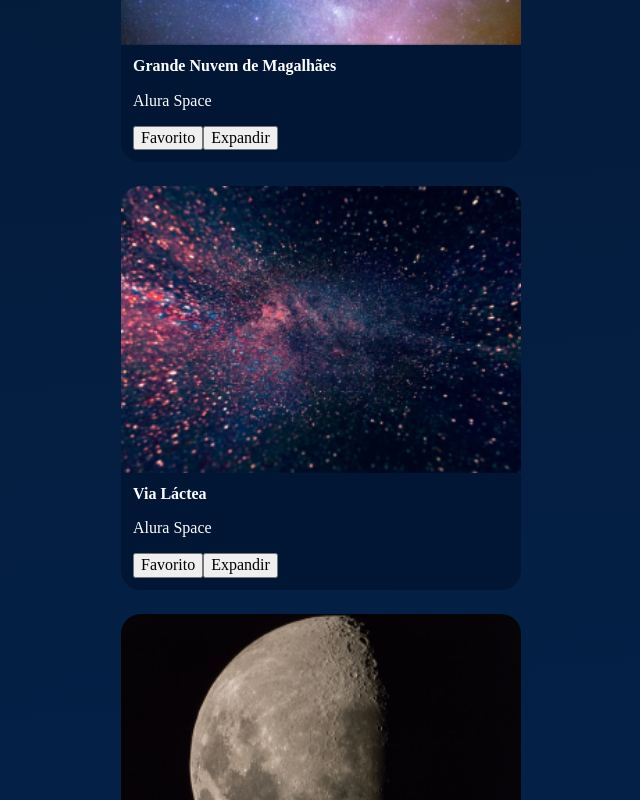
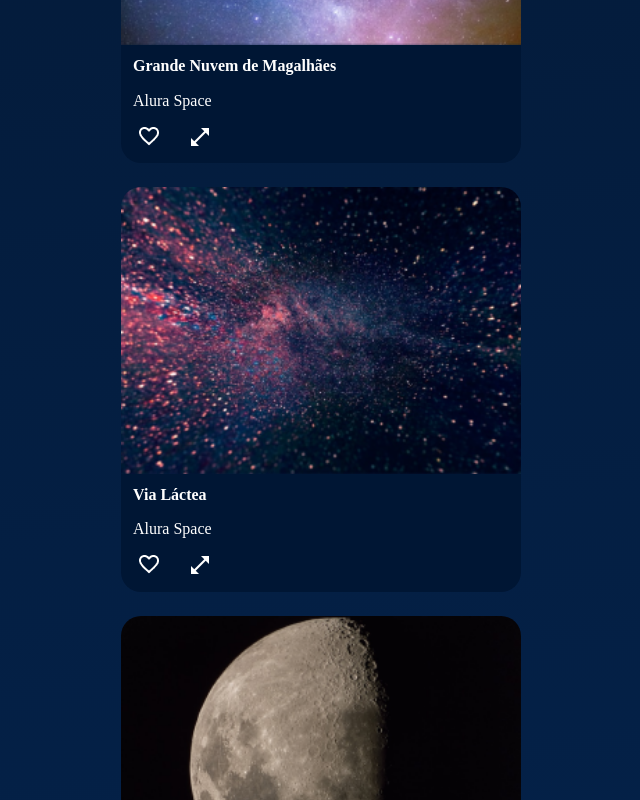
Before and after one commit to Joaolucas00/react-js, a React (Vite) app in the folder space-app/: page / in a window 1280 px wide. Shown: the part 940-1740 px from the top of the page, without its empty margins (7-647 px from the left). Built offline with nearby package versions, Linux system fonts and the light colour scheme.

Commit message:
estilizando

```diff
--- a/space-app/src/componentes/Galeria/Card/index.jsx
+++ b/space-app/src/componentes/Galeria/Card/index.jsx
@@ -26,6 +26,13 @@ const CardDiv = styled.figure`
     }
 `
 
+const BotaoIcone = styled.button`
+    background-color: transparent;
+    border: none;
+    cursor: pointer;
+    margin-right: 20px;
+`
+
 const Card = ({expandida = false, foto, aoZoom}) => {
     return (
             <CardDiv $expandida={expandida}>
@@ -36,12 +43,13 @@ const Card = ({expandida = false, foto, aoZoom}) => {
                         {expandida ?
                         <>
                         <p>{foto.fonte}</p>
-                        <button>Favorito</button>
+                        <BotaoIcone><img src="/icones/favorito.png" alt="" /></BotaoIcone>
                         </>
                         :
                         <> <p>{foto.fonte}</p>
-                        <button>Favorito</button>
-                        <button onClick={() => aoZoom(foto)}>Expandir</button></>}
+                        <BotaoIcone><img src="/icones/favorito.png" alt="" /></BotaoIcone>
+                        <BotaoIcone onClick={() => aoZoom(foto)}><img src="/icones/expandir.png" alt="" /></BotaoIcone>
+                        </>}
 
                     </footer>
                 </figcaption>
```
